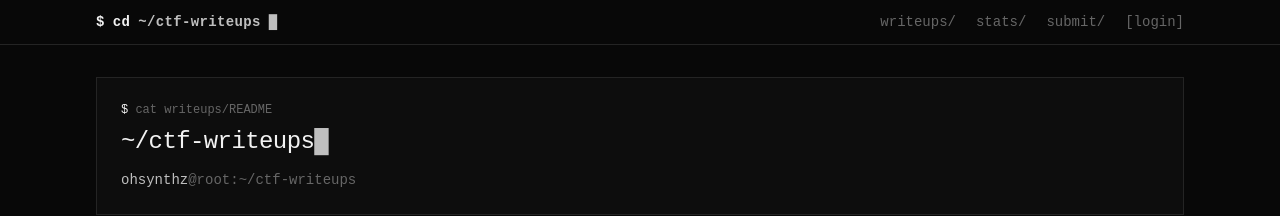
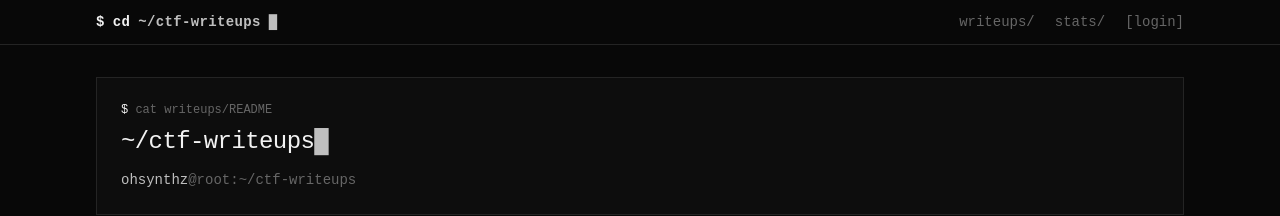
Before and after one commit to ohsynthz/ctf-writeups, a Next.js app: page / in a window 1280 px wide. Shown: the top 216 px of the page. Built offline with nearby package versions, Linux system fonts and the light colour scheme; no server answers; the database is empty.

Commit message:
hide submit link from unauthenticated users

```diff
--- a/src/components/navbar.tsx
+++ b/src/components/navbar.tsx
@@ -3,9 +3,11 @@
 import Link from "next/link";
 import { AuthButton } from "./auth-button";
 import { useState } from "react";
+import { useSession } from "next-auth/react";
 
 export function Navbar() {
   const [open, setOpen] = useState(false);
+  const { data: session } = useSession();
 
   return (
     <nav className="border-b border-border">
@@ -32,9 +34,11 @@ export function Navbar() {
           <Link href="/stats" className="hover:text-primary transition-none">
             stats/
           </Link>
+          {session && (
             <Link href="/submit" className="hover:text-primary transition-none">
               submit/
             </Link>
+          )}
           <AuthButton />
         </div>
       </div>
@@ -47,9 +51,11 @@ export function Navbar() {
           <Link href="/stats" className="py-1 hover:text-primary transition-none" onClick={() => setOpen(false)}>
             stats/
           </Link>
+          {session && (
             <Link href="/submit" className="py-1 hover:text-primary transition-none" onClick={() => setOpen(false)}>
               submit/
             </Link>
+          )}
           <div className="py-1">
             <AuthButton />
           </div>
```
Lines whose indentation alone changed are shown as unchanged.
